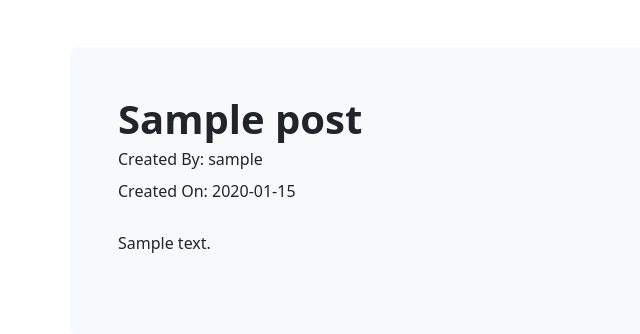
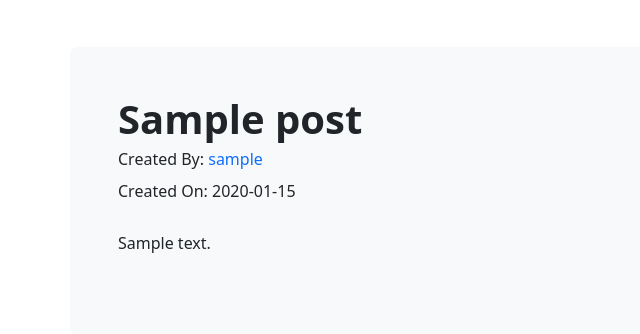
Before and after one commit to Rezuanul-Islam-Fahim/company-blog-flask, a Flask app: page /posts/1 in a window 1280 px wide. Shown: the part 56-390 px from the top of the page, without its empty margins (0-640 px from the left). Run offline with Flask 3, Linux system fonts and the light colour scheme; tables that the repository leaves empty hold one stand-in row (values such as "Sample post").

Commit message:
Update blog-post template's link style

```diff
--- a/blog/templates/blog-post.html
+++ b/blog/templates/blog-post.html
@@ -3,7 +3,12 @@
 {% block content %}
 <div class="container bg-body-tertiary rounded-3 p-5 my-5 lh-1">
     <h1 class="fs-1 fw-semibold">{{ post.title }}</h1>
-    <p>Created By: {{ post.author.username }}</p>
+    <p>Created By:
+        <a class="link-underline link-underline-opacity-0"
+            href="{{ url_for('posts.user_posts', username=post.author.username) }}">
+            {{ post.author.username }}
+        </a>
+    </p>
     <p>Created On: {{ post.datetime.strftime('%Y-%m-%d') }}</p>
     <br />
     <p class="lh-base">{{ post.desc }}</p>
@@ -16,7 +21,8 @@
     <button type="button" class="btn btn-danger ms-3" data-bs-toggle="modal" data-bs-target="#deletePostModal">
         Delete Post
     </button>
-    <div class="modal fade" id="deletePostModal" tabindex="-1" aria-labelledby="deletePostModalLabel" aria-hidden="true">
+    <div class="modal fade" id="deletePostModal" tabindex="-1" aria-labelledby="deletePostModalLabel"
+        aria-hidden="true">
         <div class="modal-dialog">
             <div class="modal-content">
                 <div class="modal-header">
@@ -29,7 +35,7 @@
                 <div class="modal-footer">
                     <button type="button" class="btn btn-secondary" data-bs-dismiss="modal">Close</button>
                     <form action="{{ url_for('posts.delete_post', blog_post_id=post.id) }}">
-                        <input type="submit" class="btn btn-danger" value="Confirm"/>
+                        <input type="submit" class="btn btn-danger" value="Confirm" />
                     </form>
                 </div>
             </div>
```
